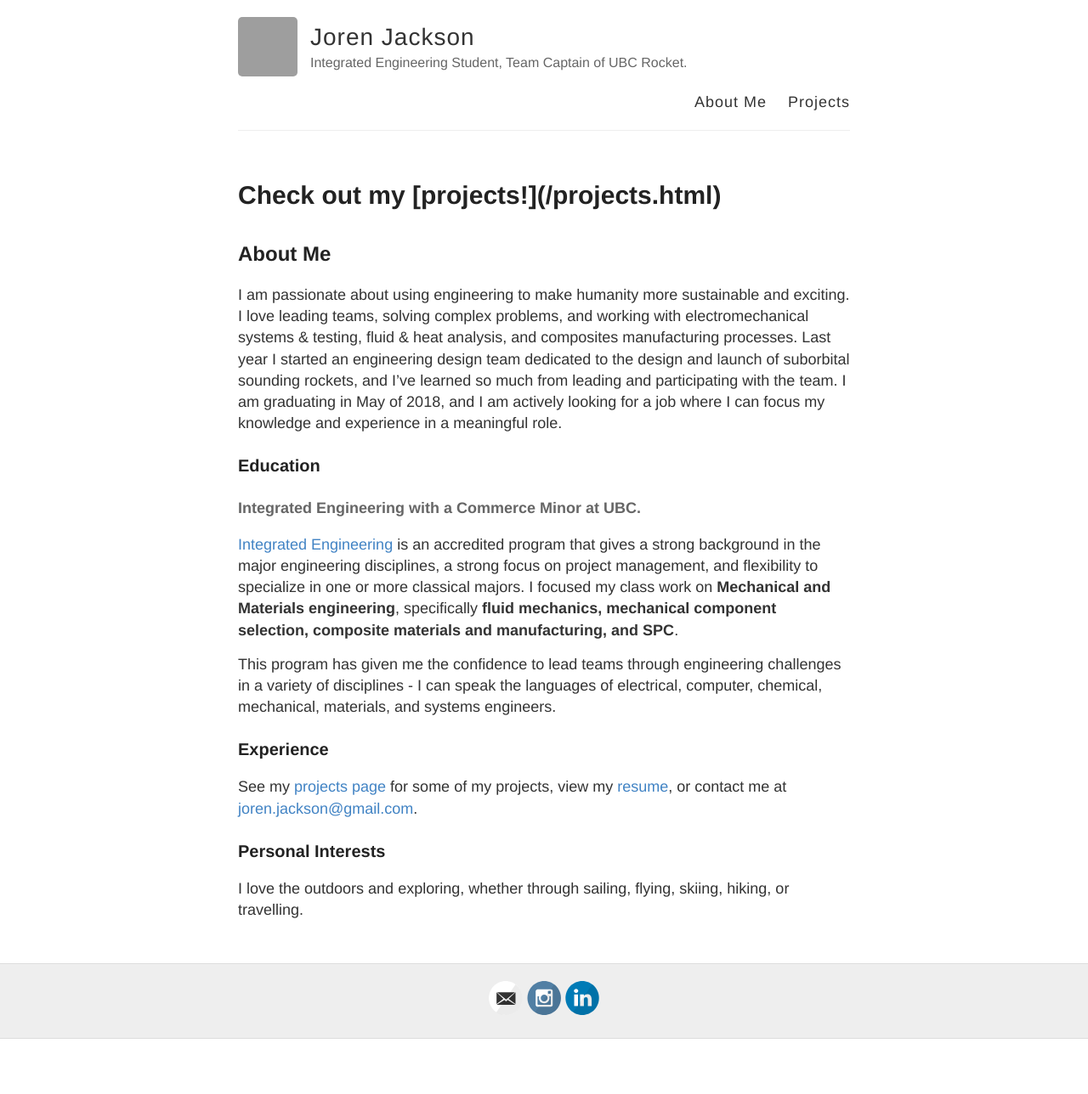
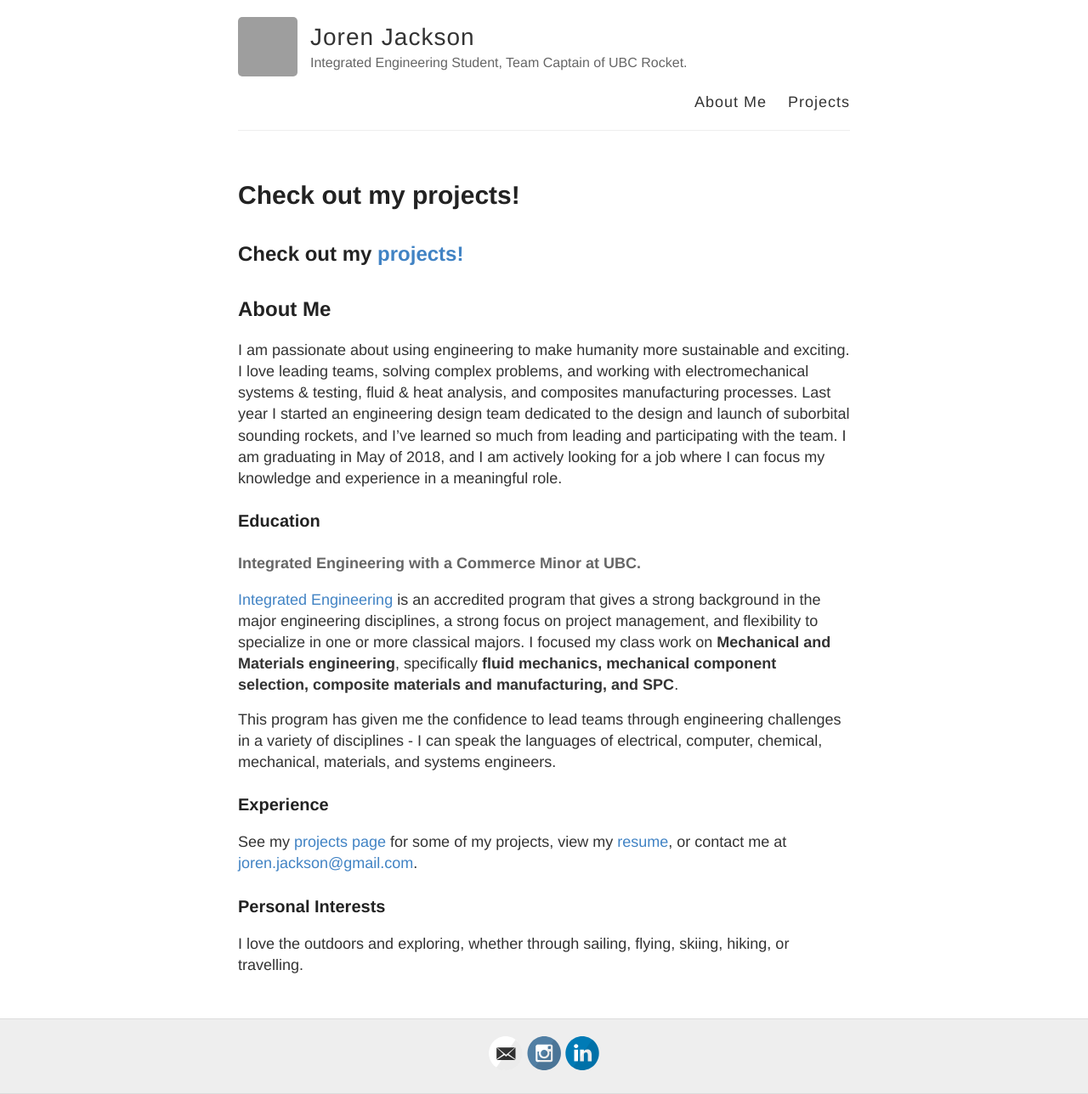
Before and after one commit to jorenj/jorenj.github.io, a Jekyll site: the page built from index.md, in a window 1280 px wide. Shown: the whole page at 85% size. Built offline with Jekyll 4.4.1, drawn with Linux system fonts in a browser that asks for light colours; our own code applies the rules of GitHub Pages for plain Markdown files; before the commit the page ends 1223 px from its top, so only the background shows below that; grey boxes are pictures that could not be loaded.

Commit message:
title/header fun

```diff
--- a/index.md
+++ b/index.md
@@ -1,8 +1,9 @@
 ---
 layout: page
-title: Check out my [projects!](/projects.html)
+title:
 permalink: /
 ---
+## Check out my [projects!](/projects.html)
 
 ## About Me
 
```
